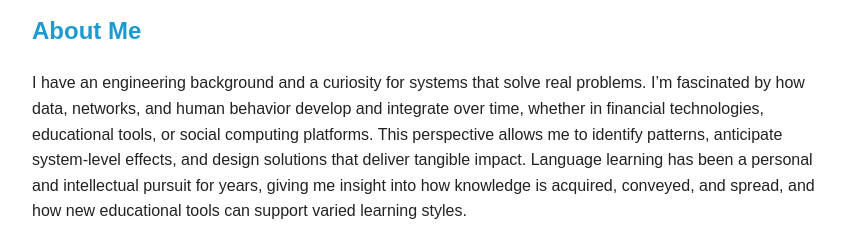
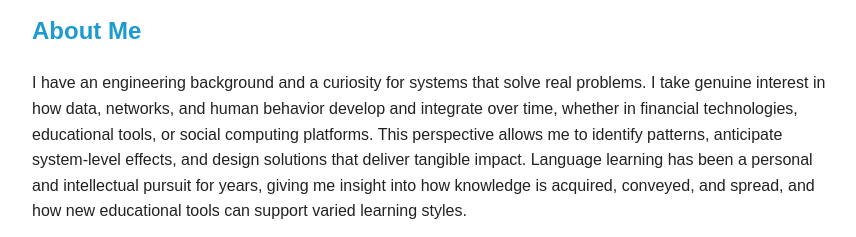
Before and after one commit to matgrd19/mateogarciarosell.github.io, a plain HTML site: page index.html in a window 1280 px wide. Shown: the part 146-383 px from the top of the page, without its empty margins (208-1064 px from the left). Drawn offline with Linux system fonts and the light colour scheme.

Commit message:
Update index.html

```diff
--- a/index.html
+++ b/index.html
@@ -18,7 +18,7 @@
 
   <div class="section">
     <h2>About Me</h2>
-    <p>I have an engineering background and a curiosity for systems that solve real problems. I’m fascinated by how data, networks, and human behavior develop and integrate over time, whether in financial technologies, educational tools, or social computing platforms. This perspective allows me to identify patterns, anticipate system-level effects, and design solutions that deliver tangible impact. Language learning has been a personal and intellectual pursuit for years, giving me insight into how knowledge is acquired, conveyed, and spread, and how new educational tools can support varied learning styles.</p><p>I also enjoy hands-on work with electronics and mechatronics, combining technical skill with creative problem-solving. Outside of work, I enjoy hiking, reading, and exploring different kinds of music, which keep me curious and energized. Together, these experiences shape how I approach learning, problem-solving, and building tools, skills I bring to every project I take on, especially those aimed at creating meaningful impact through technology.</p>
+    <p>I have an engineering background and a curiosity for systems that solve real problems. I take genuine interest in how data, networks, and human behavior develop and integrate over time, whether in financial technologies, educational tools, or social computing platforms. This perspective allows me to identify patterns, anticipate system-level effects, and design solutions that deliver tangible impact. Language learning has been a personal and intellectual pursuit for years, giving me insight into how knowledge is acquired, conveyed, and spread, and how new educational tools can support varied learning styles.</p><p>I also enjoy hands-on work with electronics and mechatronics, combining technical skill with creative problem-solving. Outside of work, I enjoy hiking, reading, and exploring different kinds of music, which keep me curious and energized. Together, these experiences shape how I approach learning, problem-solving, and building tools, skills I bring to every project I take on, especially those aimed at creating meaningful impact through technology.</p>
   </div>
 
   <div class="section">
```
